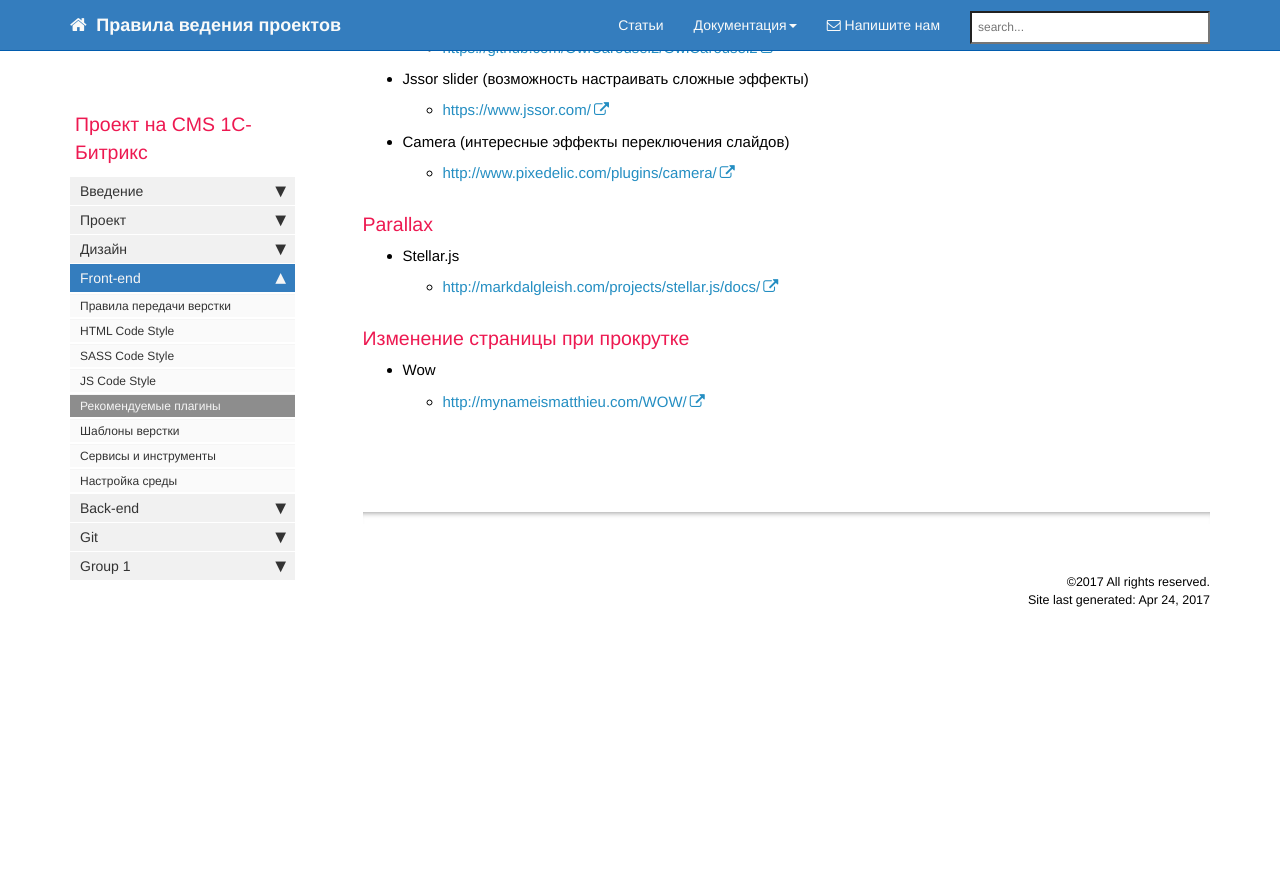
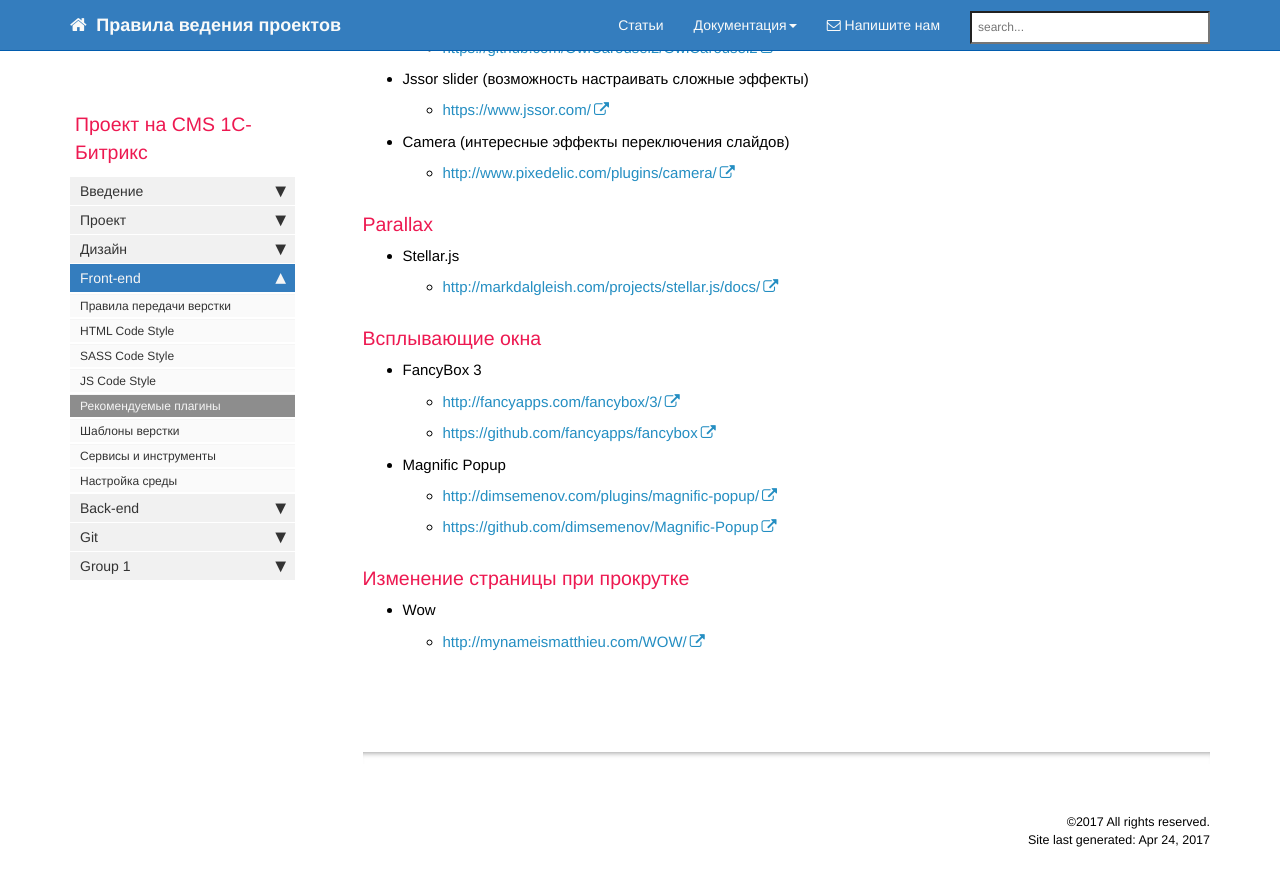
Before and after one commit to gdecider/gdecider.github.io, a Jekyll site: the page built from pages/bx/bx_front-recomend-plugins.md, in a window 1280 px wide and 900 px high, scrolled down 705 px. Shown: the top 886 px of the window. Built offline with Jekyll 4.4.1, drawn with Linux system fonts in a browser that asks for light colours; nearby versions of some CDN libraries; comment, search, counter and statistics services are not loaded; before the commit the page ends 1365 px from its top, so only the background shows below that.

```diff
--- a/pages/bx/bx_front-recomend-plugins.md
+++ b/pages/bx/bx_front-recomend-plugins.md
@@ -51,6 +51,20 @@
 
   * [http://markdalgleish.com/projects/stellar.js/docs/](http://markdalgleish.com/projects/stellar.js/docs/)
 
+### Всплывающие окна
+
+* FancyBox 3
+
+  * [http://fancyapps.com/fancybox/3/](http://fancyapps.com/fancybox/3/)
+
+  * [https://github.com/fancyapps/fancybox](https://github.com/fancyapps/fancybox)
+
+* Magnific Popup
+
+  * [http://dimsemenov.com/plugins/magnific-popup/](http://dimsemenov.com/plugins/magnific-popup/)
+
+  * [https://github.com/dimsemenov/Magnific-Popup](https://github.com/dimsemenov/Magnific-Popup)
+
 ### Изменение страницы при прокрутке
 
 * Wow
```
Also changed, not shown: pages/bx/bx_back-code-style.md (added, +32 -0 lines).
